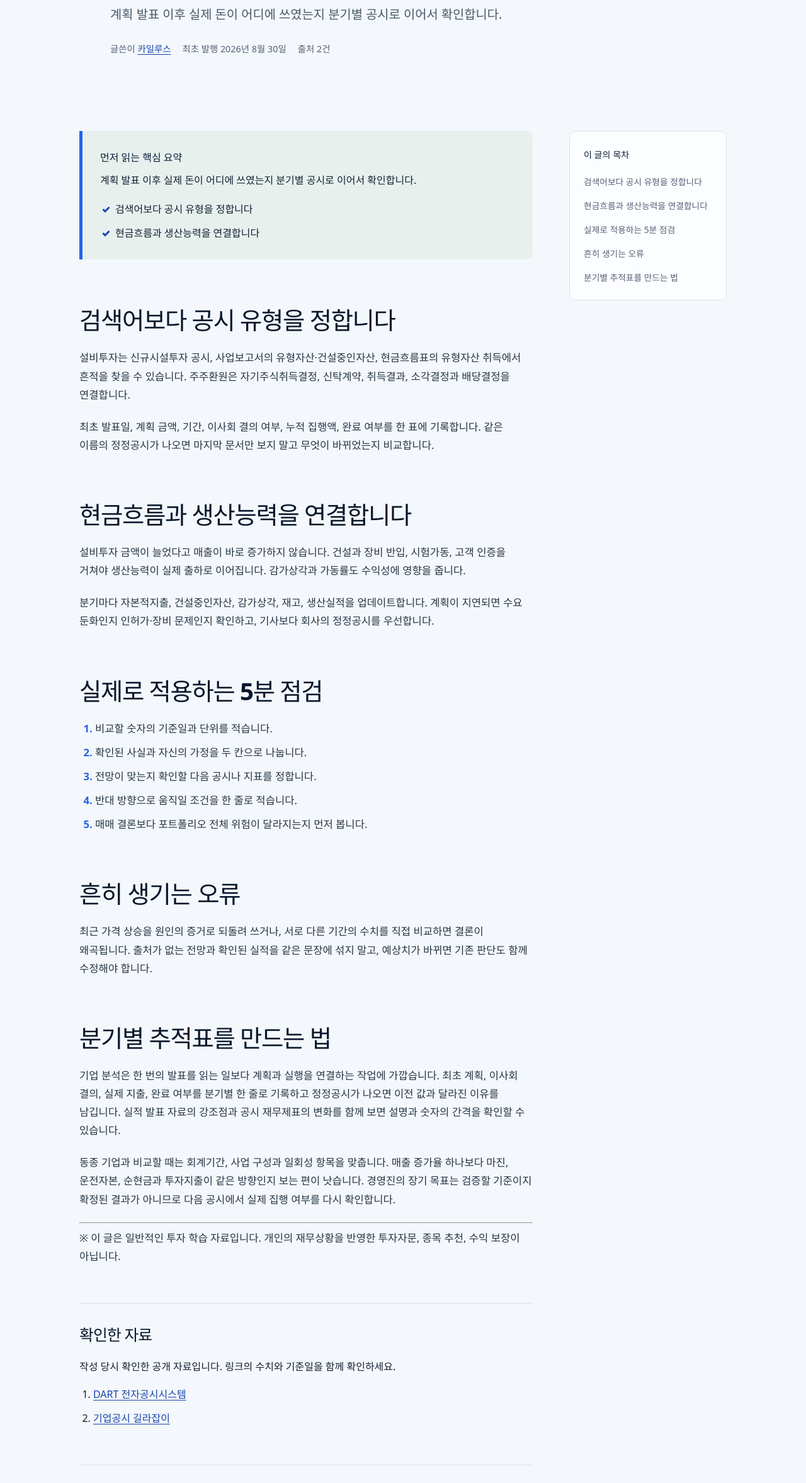
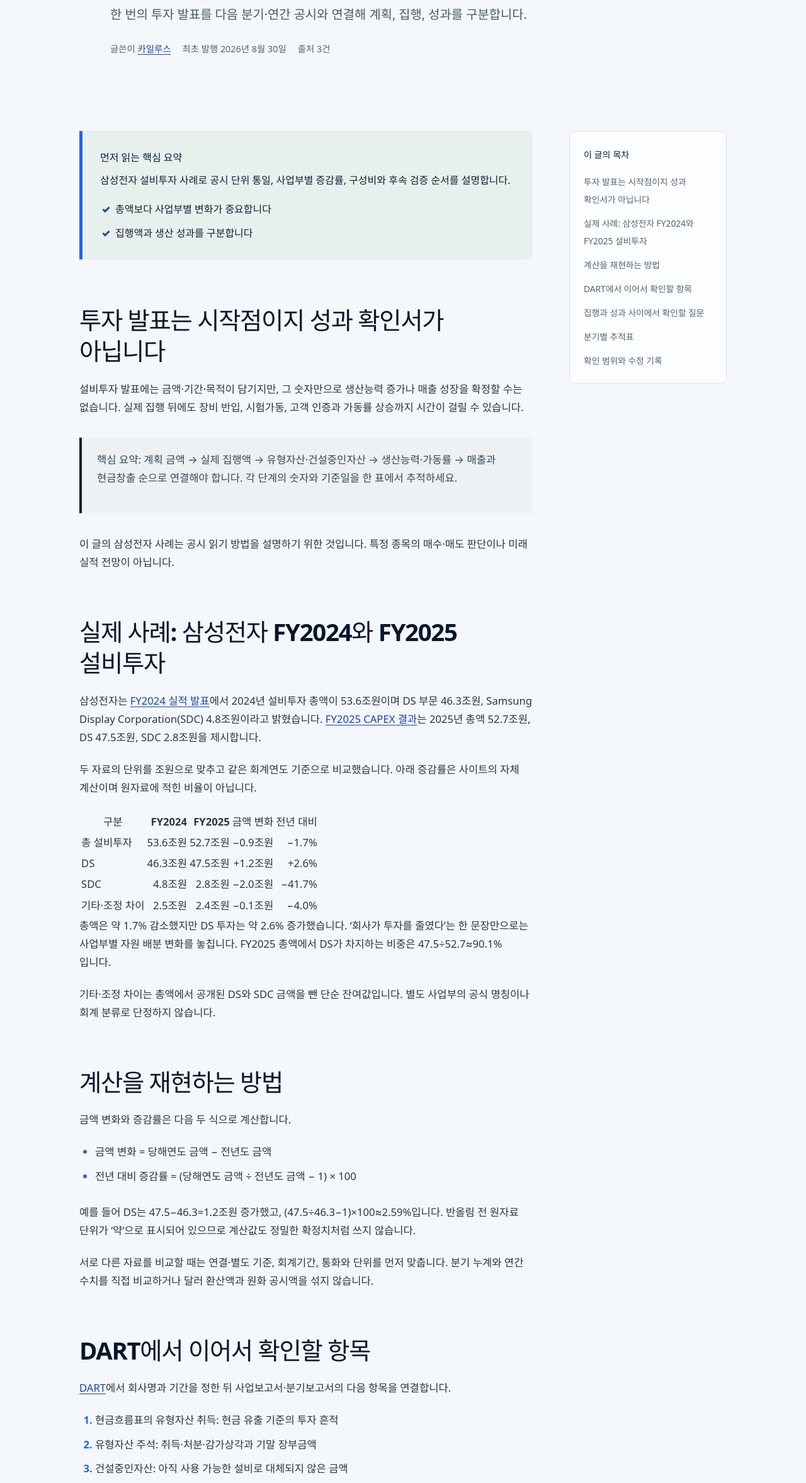
Before and after one commit to steeler0000-code/digital-tidy-room, an Astro site: page /guides/dart-capex-followup in a window 1280 px wide. Shown: the part 445-2800 px from the top of the page at 63% size. Built offline with nearby package versions, Linux system fonts and the light colour scheme; Astro itself is replaced by a stand-in of ours.

Commit message:
Add capex disclosure case study

```diff
--- a/src/content/guides/dart-capex-followup.md
+++ b/src/content/guides/dart-capex-followup.md
@@ -1,50 +1,99 @@
 ---
-title: "DART 공시로 주주환원과 설비투자를 추적하는 체크리스트"
-description: "계획 발표 이후 실제 돈이 어디에 쓰였는지 분기별 공시로 이어서 확인합니다."
-subtitle: "계획 발표 이후 실제 돈이 어디에 쓰였는지 분기별 공시로 이어서 확인합니다."
+title: "DART·IR 공시로 설비투자 계획과 실제 집행을 추적하는 법"
+description: "삼성전자 FY2024·FY2025 공식 자료를 사례로 총투자액, 사업부별 증감과 다음 확인 항목을 계산합니다."
+subtitle: "한 번의 투자 발표를 다음 분기·연간 공시와 연결해 계획, 집행, 성과를 구분합니다."
 slug: "dart-capex-followup"
 author: "카일루스"
 publishedAt: "2026-08-30"
+updatedAt: "2026-09-19"
 editorialApproved: true
 draft: false
 featured: false
-summary: "계획 발표 이후 실제 돈이 어디에 쓰였는지 분기별 공시로 이어서 확인합니다."
-highlights: ["검색어보다 공시 유형을 정합니다","현금흐름과 생산능력을 연결합니다"]
-related: []
-sources: [{"title":"DART 전자공시시스템","url":"https://dart.fss.or.kr/"},{"title":"기업공시 길라잡이","url":"https://dart.fss.or.kr/info/main.do"}]
+summary: "삼성전자 설비투자 사례로 공시 단위 통일, 사업부별 증감률, 구성비와 후속 검증 순서를 설명합니다."
+highlights: ["총액보다 사업부별 변화가 중요합니다","집행액과 생산 성과를 구분합니다"]
+related: ["earnings-quality", "shareholder-return-execution"]
+sources: [{"title":"삼성전자 FY2025 CAPEX Results","url":"https://www.samsung.com/global/ir/reports-disclosures/public-disclosure-view.84547/"},{"title":"삼성전자 FY2024 Results","url":"https://news.samsung.com/global/samsung-electronics-announces-fourth-quarter-and-fy-2024-results"},{"title":"DART 전자공시시스템","url":"https://dart.fss.or.kr/"}]
 category: "company-analysis"
 ---
 
-## 검색어보다 공시 유형을 정합니다
+## 투자 발표는 시작점이지 성과 확인서가 아닙니다
 
-설비투자는 신규시설투자 공시, 사업보고서의 유형자산·건설중인자산, 현금흐름표의 유형자산 취득에서 흔적을 찾을 수 있습니다. 주주환원은 자기주식취득결정, 신탁계약, 취득결과, 소각결정과 배당결정을 연결합니다.
+설비투자 발표에는 금액·기간·목적이 담기지만, 그 숫자만으로 생산능력 증가나 매출 성장을 확정할 수는 없습니다. 실제 집행 뒤에도 장비 반입, 시험가동, 고객 인증과 가동률 상승까지 시간이 걸릴 수 있습니다.
 
-최초 발표일, 계획 금액, 기간, 이사회 결의 여부, 누적 집행액, 완료 여부를 한 표에 기록합니다. 같은 이름의 정정공시가 나오면 마지막 문서만 보지 말고 무엇이 바뀌었는지 비교합니다.
+> 핵심 요약: 계획 금액 → 실제 집행액 → 유형자산·건설중인자산 → 생산능력·가동률 → 매출과 현금창출 순으로 연결해야 합니다. 각 단계의 숫자와 기준일을 한 표에서 추적하세요.
 
-## 현금흐름과 생산능력을 연결합니다
+이 글의 삼성전자 사례는 공시 읽기 방법을 설명하기 위한 것입니다. 특정 종목의 매수·매도 판단이나 미래 실적 전망이 아닙니다.
 
-설비투자 금액이 늘었다고 매출이 바로 증가하지 않습니다. 건설과 장비 반입, 시험가동, 고객 인증을 거쳐야 생산능력이 실제 출하로 이어집니다. 감가상각과 가동률도 수익성에 영향을 줍니다.
+## 실제 사례: 삼성전자 FY2024와 FY2025 설비투자
 
-분기마다 자본적지출, 건설중인자산, 감가상각, 재고, 생산실적을 업데이트합니다. 계획이 지연되면 수요 둔화인지 인허가·장비 문제인지 확인하고, 기사보다 회사의 정정공시를 우선합니다.
+삼성전자는 [FY2024 실적 발표](https://news.samsung.com/global/samsung-electronics-announces-fourth-quarter-and-fy-2024-results)에서 2024년 설비투자 총액이 53.6조원이며 DS 부문 46.3조원, Samsung Display Corporation(SDC) 4.8조원이라고 밝혔습니다. [FY2025 CAPEX 결과](https://www.samsung.com/global/ir/reports-disclosures/public-disclosure-view.84547/)는 2025년 총액 52.7조원, DS 47.5조원, SDC 2.8조원을 제시합니다.
 
-## 실제로 적용하는 5분 점검
+두 자료의 단위를 조원으로 맞추고 같은 회계연도 기준으로 비교했습니다. 아래 증감률은 사이트의 자체 계산이며 원자료에 적힌 비율이 아닙니다.
 
-1. 비교할 숫자의 기준일과 단위를 적습니다.
-2. 확인된 사실과 자신의 가정을 두 칸으로 나눕니다.
-3. 전망이 맞는지 확인할 다음 공시나 지표를 정합니다.
-4. 반대 방향으로 움직일 조건을 한 줄로 적습니다.
-5. 매매 결론보다 포트폴리오 전체 위험이 달라지는지 먼저 봅니다.
+| 구분 | FY2024 | FY2025 | 금액 변화 | 전년 대비 |
+|---|---:|---:|---:|---:|
+| 총 설비투자 | 53.6조원 | 52.7조원 | −0.9조원 | −1.7% |
+| DS | 46.3조원 | 47.5조원 | +1.2조원 | +2.6% |
+| SDC | 4.8조원 | 2.8조원 | −2.0조원 | −41.7% |
+| 기타·조정 차이 | 2.5조원 | 2.4조원 | −0.1조원 | −4.0% |
 
-## 흔히 생기는 오류
+총액은 약 1.7% 감소했지만 DS 투자는 약 2.6% 증가했습니다. ‘회사가 투자를 줄였다’는 한 문장만으로는 사업부별 자원 배분 변화를 놓칩니다. FY2025 총액에서 DS가 차지하는 비중은 47.5÷52.7≈90.1%입니다.
 
-최근 가격 상승을 원인의 증거로 되돌려 쓰거나, 서로 다른 기간의 수치를 직접 비교하면 결론이 왜곡됩니다. 출처가 없는 전망과 확인된 실적을 같은 문장에 섞지 말고, 예상치가 바뀌면 기존 판단도 함께 수정해야 합니다.
+기타·조정 차이는 총액에서 공개된 DS와 SDC 금액을 뺀 단순 잔여값입니다. 별도 사업부의 공식 명칭이나 회계 분류로 단정하지 않습니다.
 
-## 분기별 추적표를 만드는 법
+## 계산을 재현하는 방법
 
-기업 분석은 한 번의 발표를 읽는 일보다 계획과 실행을 연결하는 작업에 가깝습니다. 최초 계획, 이사회 결의, 실제 지출, 완료 여부를 분기별 한 줄로 기록하고 정정공시가 나오면 이전 값과 달라진 이유를 남깁니다. 실적 발표 자료의 강조점과 공시 재무제표의 변화를 함께 보면 설명과 숫자의 간격을 확인할 수 있습니다.
+금액 변화와 증감률은 다음 두 식으로 계산합니다.
 
-동종 기업과 비교할 때는 회계기간, 사업 구성과 일회성 항목을 맞춥니다. 매출 증가율 하나보다 마진, 운전자본, 순현금과 투자지출이 같은 방향인지 보는 편이 낫습니다. 경영진의 장기 목표는 검증할 기준이지 확정된 결과가 아니므로 다음 공시에서 실제 집행 여부를 다시 확인합니다.
+- 금액 변화 = 당해연도 금액 − 전년도 금액
+- 전년 대비 증감률 = (당해연도 금액 ÷ 전년도 금액 − 1) × 100
 
----
+예를 들어 DS는 47.5−46.3=1.2조원 증가했고, (47.5÷46.3−1)×100≈2.59%입니다. 반올림 전 원자료 단위가 ‘약’으로 표시되어 있으므로 계산값도 정밀한 확정치처럼 쓰지 않습니다.
 
-※ 이 글은 일반적인 투자 학습 자료입니다. 개인의 재무상황을 반영한 투자자문, 종목 추천, 수익 보장이 아닙니다.
+서로 다른 자료를 비교할 때는 연결·별도 기준, 회계기간, 통화와 단위를 먼저 맞춥니다. 분기 누계와 연간 수치를 직접 비교하거나 달러 환산액과 원화 공시액을 섞지 않습니다.
+
+## DART에서 이어서 확인할 항목
+
+[DART](https://dart.fss.or.kr/)에서 회사명과 기간을 정한 뒤 사업보고서·분기보고서의 다음 항목을 연결합니다.
+
+1. 현금흐름표의 유형자산 취득: 현금 유출 기준의 투자 흔적
+2. 유형자산 주석: 취득·처분·감가상각과 기말 장부금액
+3. 건설중인자산: 아직 사용 가능한 설비로 대체되지 않은 금액
+4. 생산설비와 가동률: 물리적 생산능력과 실제 이용 정도
+5. 정정공시·신규시설투자 공시: 금액, 기간과 목적의 변경
+6. 부문 정보: 어느 사업에서 자산·매출·이익이 변했는지
+
+현금흐름표의 유형자산 취득액과 회사가 발표한 CAPEX가 항상 완전히 같을 것이라고 가정하면 안 됩니다. 집계 범위, 연결 대상, 자산 분류와 지급 시점이 다를 수 있으므로 회사가 제시한 정의와 주석을 먼저 확인합니다.
+
+## 집행과 성과 사이에서 확인할 질문
+
+FY2025 자료는 DS 투자의 목적을 고부가 제품을 위한 첨단공정 전환과 기존 라인 개선 등으로 설명합니다. 이는 목적 설명이지 목표 성과 달성 증거가 아닙니다. 다음 공시에서 실제로 확인할 질문은 별도입니다.
+
+| 단계 | 확인할 숫자 | 해석 시 주의점 |
+|---|---|---|
+| 집행 | 유형자산 취득, 건설중인자산 | 지급 시점과 자산 인식 시점이 다를 수 있음 |
+| 가동 | 생산능력, 가동률, 생산실적 | 신규 설비가 즉시 최대 가동되는 것은 아님 |
+| 수익성 | 매출총이익률, 영업이익률, 감가상각 | 초기 감가상각·수율 비용이 이익을 압박할 수 있음 |
+| 현금 | 영업현금흐름, 잉여현금흐름 | 운전자본과 일회성 지급을 분리해야 함 |
+| 계획 변경 | 정정공시, 다음 CAPEX 발표 | 시장 상황에 따라 금액·시기가 바뀔 수 있음 |
+
+투자액 증가와 매출 증가가 동시에 나타나도 인과관계를 바로 확정하지 않습니다. 제품가격, 수요, 환율과 기존 설비 가동률 같은 다른 요인을 함께 확인해야 합니다.
+
+## 분기별 추적표
+
+최초 발표 이후 아래 열을 유지하면 기사 제목보다 실행 과정을 보기 쉽습니다.
+
+| 기준일 | 문서·공시 | 계획/집행 | 금액·단위 | 변경 이유 | 다음 검증일 |
+|---|---|---|---|---|---|
+| 발표일 | CAPEX 계획 | 계획 | 회사 제시값 | 목적·기간 | 다음 분기 |
+| 분기말 | 분기보고서 | 누적 집행 단서 | 유형자산 취득 등 | 범위 차이 설명 | 다음 분기 |
+| 연말 | 연간 결과 | 연간 집행 | 회사 제시값 | 계획 대비 차이 | 사업보고서 |
+| 이후 | 사업보고서·실적 | 운영 성과 | 가동률·매출·마진 | 투자와 성과 연결 | 다음 공시 |
+
+정정공시가 나오면 최신 숫자로 덮어쓰기만 하지 말고 이전 값, 새 값, 변경일과 사유를 함께 남깁니다.
+
+## 확인 범위와 수정 기록
+
+2026년 9월 19일: 반복적인 일반 점검 문구를 제거하고 삼성전자 FY2024·FY2025 공식 자료를 이용한 설비투자 비교표, 사업부별 증감률·구성비 계산, DART 후속 검증 항목을 추가했습니다. 원자료가 ‘약’으로 표시한 금액은 동일하게 근사치로 다뤘고, 투자 목적을 실제 생산·수익 성과로 과장하지 않았습니다.
+
+이 글은 일반적인 투자 학습 자료이며 개인별 투자자문·종목 추천·수익 보장이 아닙니다.
```
